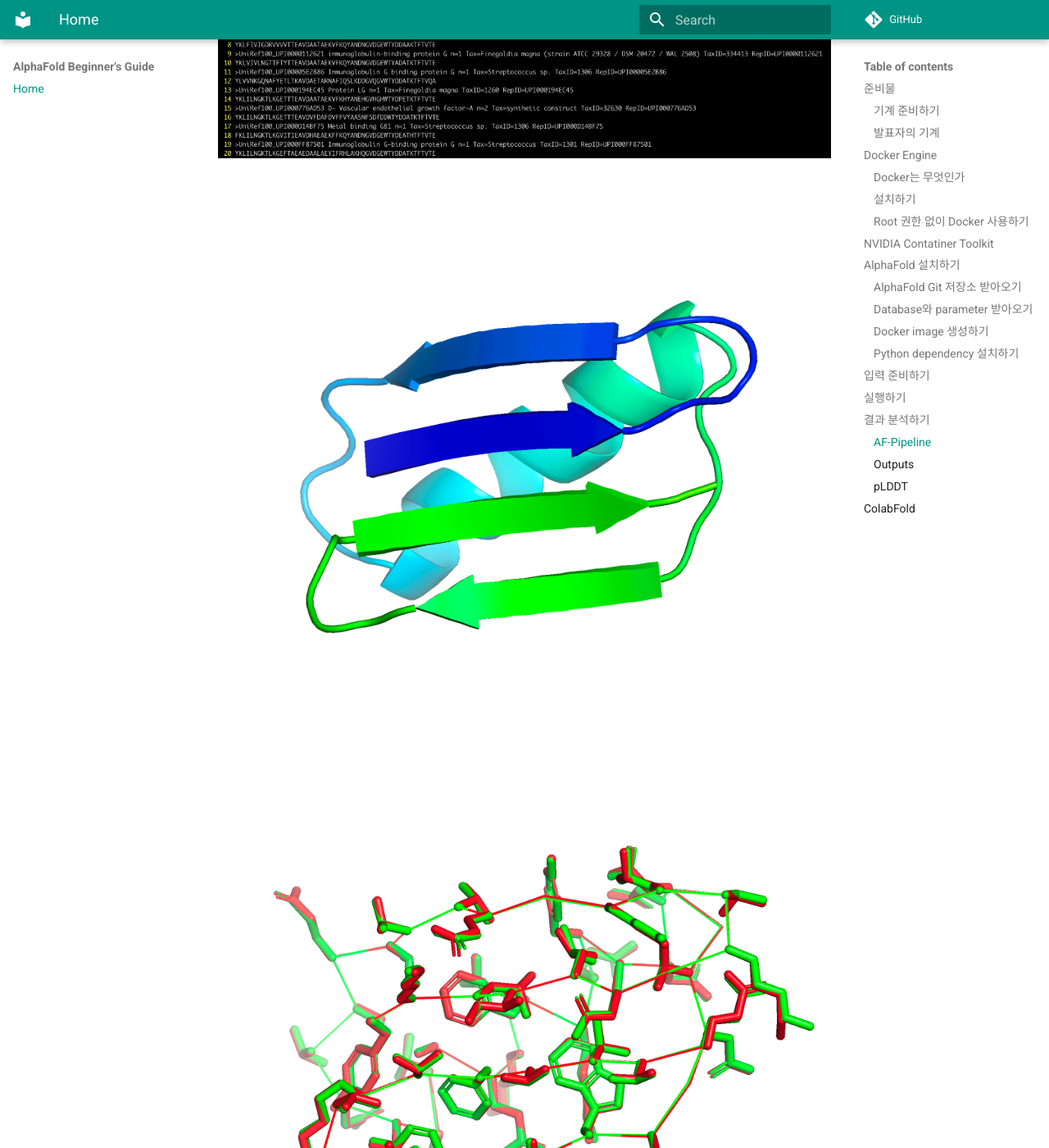
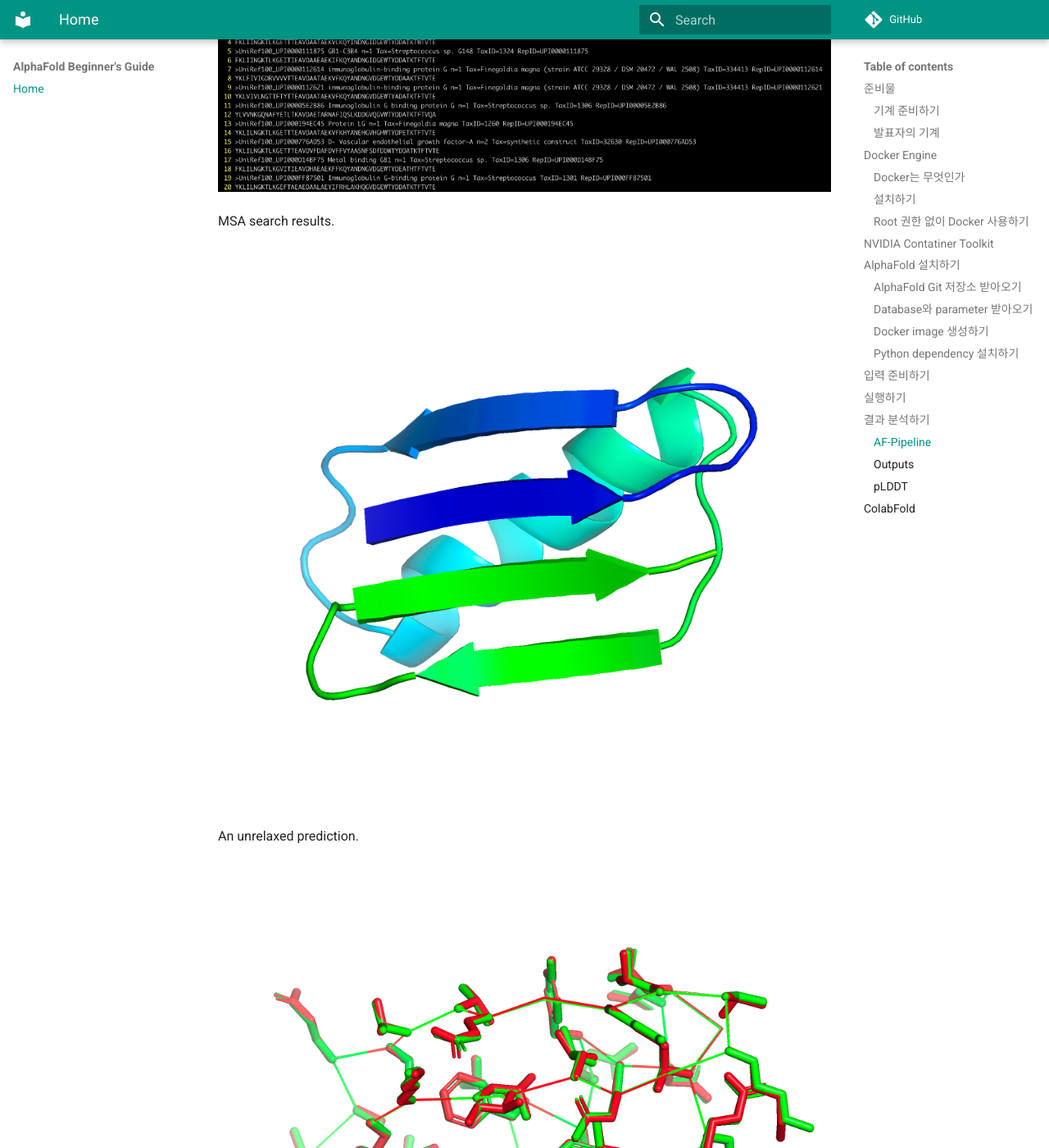
Before and after one commit to skku-yoolab/alphafold-tutorial, an MkDocs documentation site: the page built from docs/index.md, in a window 1280 px wide and 1400 px high, scrolled down 8459 px. Shown: the whole window at 82% size. Built offline with MkDocs 1.6.1 and Material for MkDocs 9.7.7, drawn with Linux system fonts in a browser that asks for light colours; comment, search, counter and statistics services are not loaded; some of the changed text lies outside the part shown.

Commit message:
Update comments

````diff
--- a/docs/index.md
+++ b/docs/index.md
@@ -268,7 +268,7 @@
 
 - 단백질의 서열은 FASTA format으로 입력받음.
 
-```fasta
+```fasta title="input.fasta"
 >Protein-G
 YKLILNGKTLKGETTTEAVDAATAEKVFKQYANDNGVDGEWTYDDATKTFTVTE
 ```
@@ -314,9 +314,15 @@
 
 ![MSAs](image-9.png)
 
+MSA search results.
+
 ![Result](image-8.png)
 
+An unrelaxed prediction.
+
 ![Relax](image-7.png)
+
+After relaxation.
 
 ### Outputs
 
````
